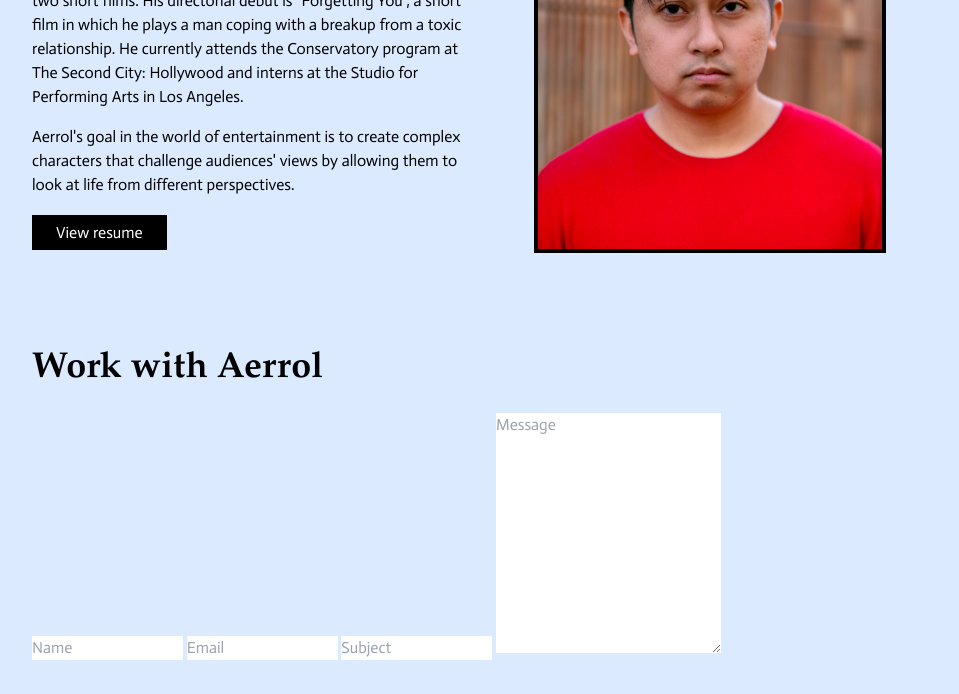
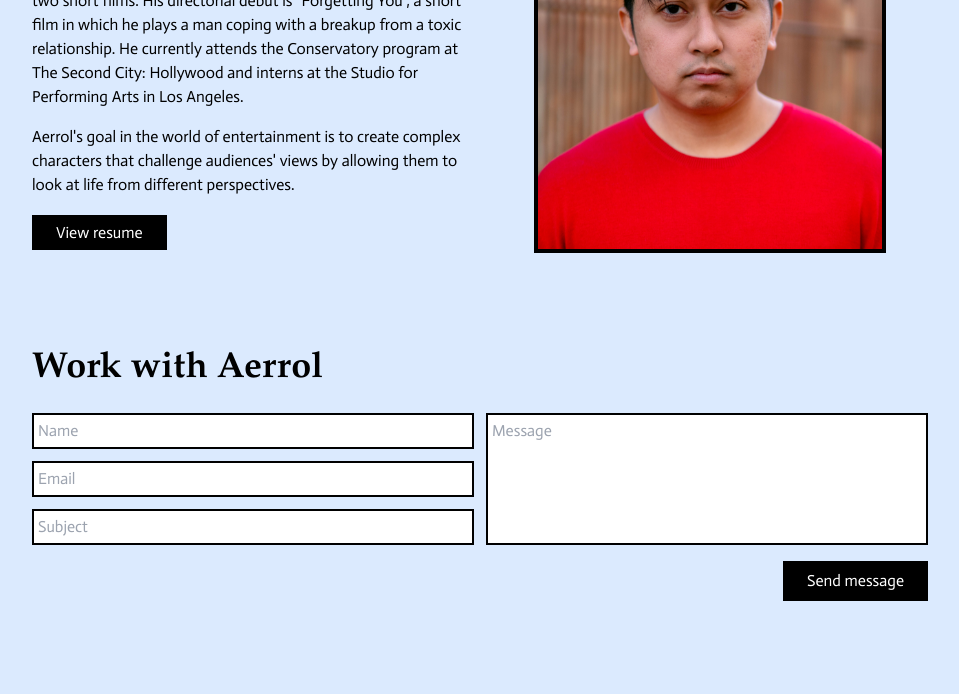
Before and after one commit to aqandrew/aerrol-actor, a website built with Vite: page src/index.html in a window 1280 px wide. Shown: the part 798-1492 px from the top of the page, without its empty margins (160-1119 px from the left). Built offline with nearby package versions, Linux system fonts and the light colour scheme.

Commit message:
style contact form

```diff
--- a/src/index.html
+++ b/src/index.html
@@ -62,7 +62,7 @@
 
       <section id="bio" class="mb-24">
         <div
-          class="grid grid-flow-row grid-cols-1 md:grid-cols-2 lg:grid-flow-col gap-6 place-items-center"
+          class="grid grid-flow-row grid-cols-1 md:grid-cols-2 lg:grid-flow-col gap-x-6 gap-y-8 place-items-center"
         >
           <div>
             <h2 class="text-2xl sm:text-4xl font-serif font-bold mb-6">Bio</h2>
@@ -83,7 +83,7 @@
 
             <a
               href="assets/Aerrol_Resume_1-25-21.pdf"
-              class="bg-black text-white px-6 py-2"
+              class="block sm:inline px-6 py-2 bg-black text-white text-center"
               >View resume</a
             >
           </div>
@@ -104,15 +104,40 @@
         </h2>
 
         <form>
-          <input type="text" name="name" placeholder="Name" />
-          <input type="email" name="email" placeholder="Email" />
-          <input type="text" name="subject" placeholder="Subject" />
-          <textarea
-            name="message"
-            cols="30"
-            rows="10"
-            placeholder="Message"
-          ></textarea>
+          <div
+            class="grid grid-rows-3 sm:grid-cols-2 gap-3 sm:grid-flow-col mb-4"
+          >
+            <input
+              type="text"
+              name="name"
+              placeholder="Name"
+              class="p-1 border-2 border-black"
+            />
+            <input
+              type="email"
+              name="email"
+              placeholder="Email"
+              class="p-1 border-2 border-black"
+            />
+            <input
+              type="text"
+              name="subject"
+              placeholder="Subject"
+              class="p-1 border-2 border-black"
+            />
+            <textarea
+              name="message"
+              placeholder="Message"
+              rows="5"
+              class="row-span-3 resize-none p-1 border-2 border-black"
+            ></textarea>
+          </div>
+
+          <div class="flex justify-end">
+            <button class="w-full sm:w-auto px-6 py-2 bg-black text-white">
+              Send message
+            </button>
+          </div>
         </form>
       </section>
     </main>
```
